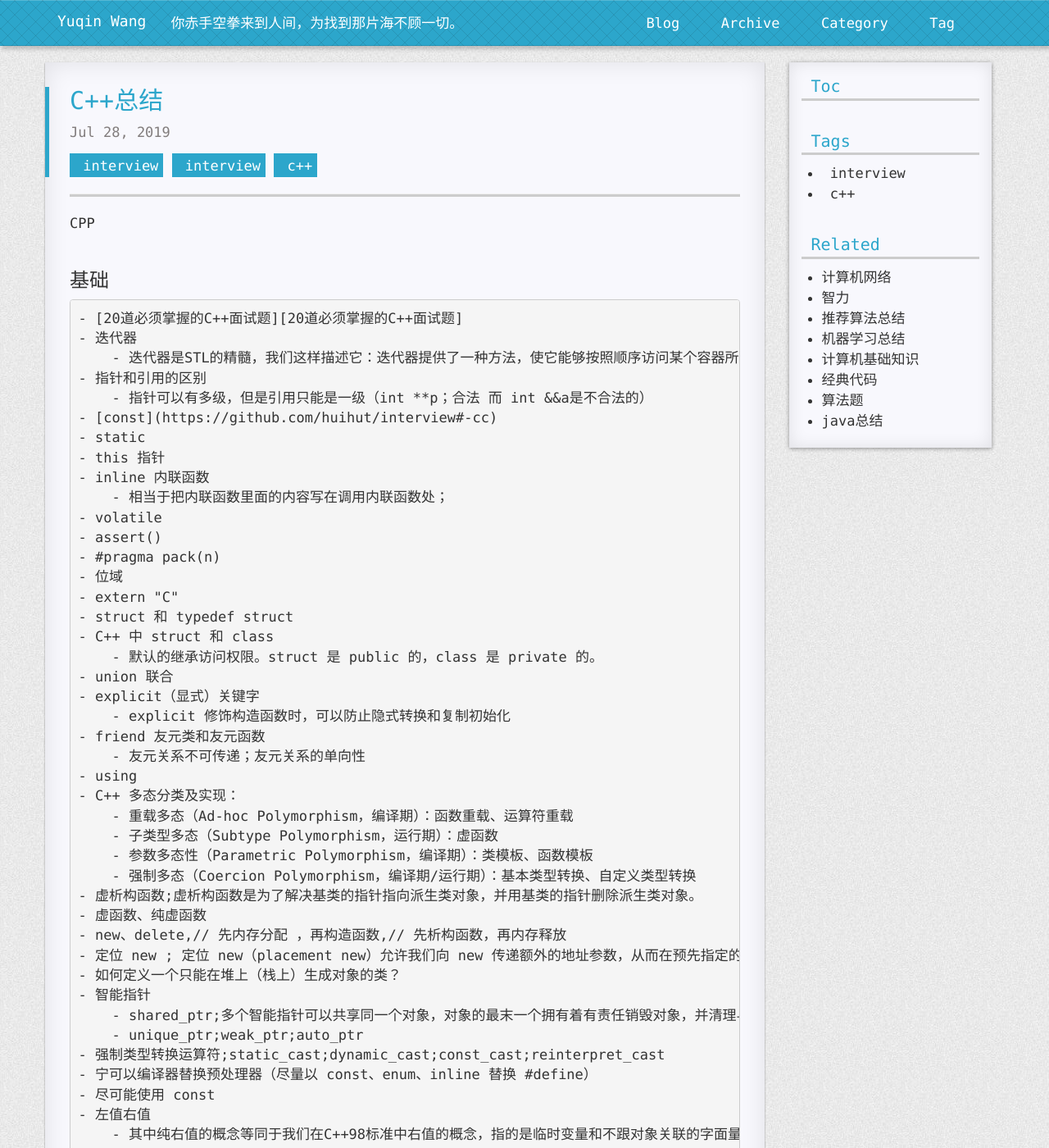
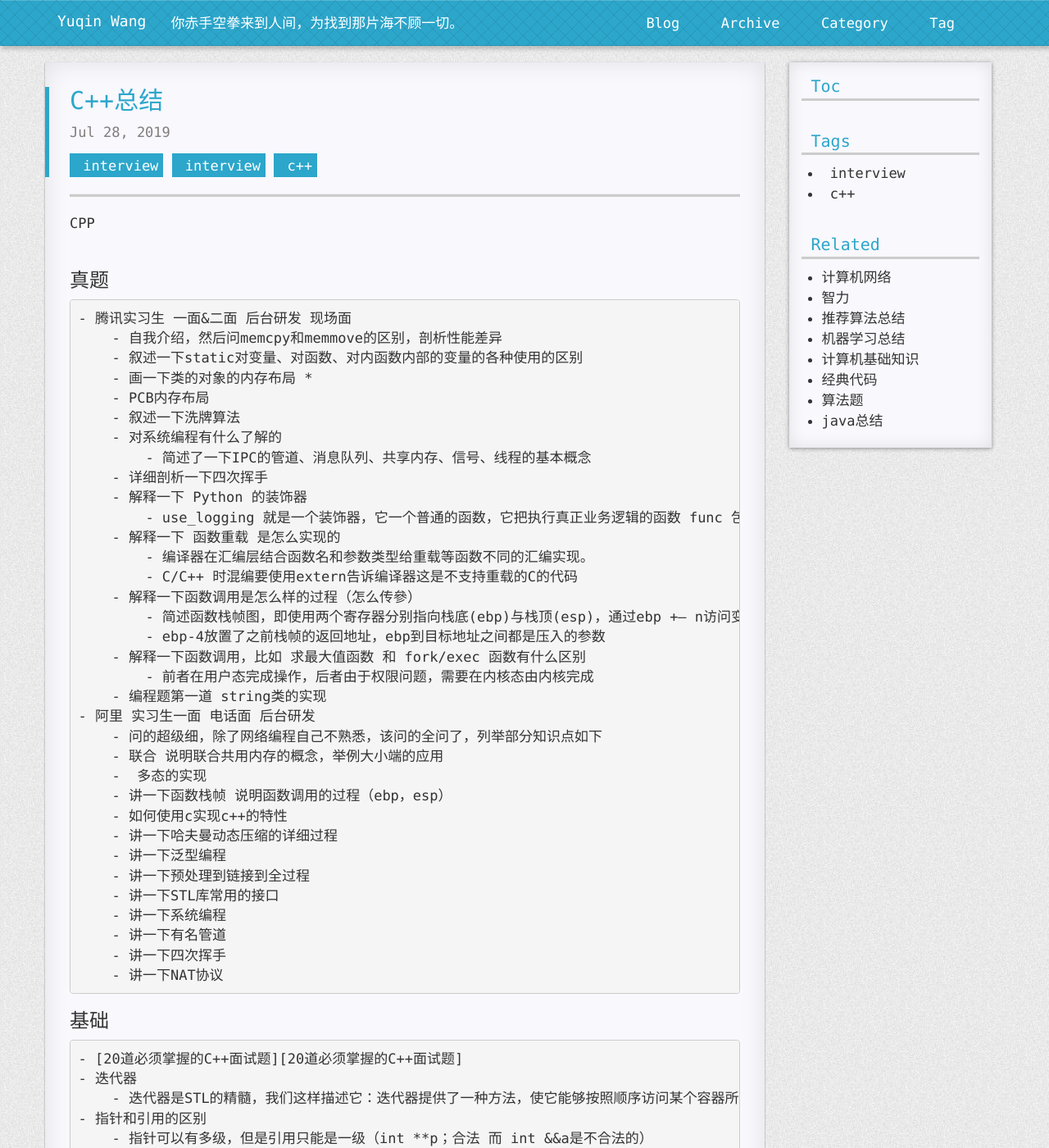
Before and after one commit to yukia-yuqin/blog, a Jekyll site: the page built from _posts/2019-07-28-C++interview.md, in a window 1280 px wide and 1400 px high. Shown: the whole window at 82% size. Built offline with Jekyll 4.4.1, drawn with Linux system fonts in a browser that asks for light colours; nearby versions of some CDN libraries; comment, search, counter and statistics services are not loaded; a style sheet for code colours, icons or effects is not loaded.

Commit message:
Update 2019-07-28-C++interview.md

```diff
--- a/_posts/2019-07-28-C++interview.md
+++ b/_posts/2019-07-28-C++interview.md
@@ -7,6 +7,43 @@ categories: interview
 
 CPP<br>
 <br>
+
+### 真题
+    - 腾讯实习生 一面&二面 后台研发 现场面
+        - 自我介绍，然后问memcpy和memmove的区别，剖析性能差异
+        - 叙述一下static对变量、对函数、对内函数内部的变量的各种使用的区别
+        - 画一下类的对象的内存布局 *
+        - PCB内存布局
+        - 叙述一下洗牌算法
+        - 对系统编程有什么了解的
+            - 简述了一下IPC的管道、消息队列、共享内存、信号、线程的基本概念
+        - 详细剖析一下四次挥手
+        - 解释一下 Python 的装饰器
+            - use_logging 就是一个装饰器，它一个普通的函数，它把执行真正业务逻辑的函数 func 包裹在其中，看起来像 foo 被 use_logging 装饰了一样，use_logging 返回的也是一个函数，这个函数的名字叫 wrapper。在这个例子中，函数进入和退出时 ，被称为一个横切面，这种编程方式被称为面向切面的编程。
+        - 解释一下 函数重载 是怎么实现的
+            - 编译器在汇编层结合函数名和参数类型给重载等函数不同的汇编实现。
+            - C/C++ 时混编要使用extern告诉编译器这是不支持重载的C的代码
+        - 解释一下函数调用是怎么样的过程（怎么传參）
+            - 简述函数栈帧图，即使用两个寄存器分别指向栈底(ebp)与栈顶(esp)，通过ebp +— n访问变量or回到上一个栈帧
+            - ebp-4放置了之前栈帧的返回地址，ebp到目标地址之间都是压入的参数
+        - 解释一下函数调用，比如 求最大值函数 和 fork/exec 函数有什么区别
+            - 前者在用户态完成操作，后者由于权限问题，需要在内核态由内核完成
+        - 编程题第一道 string类的实现
+    - 阿里 实习生一面 电话面 后台研发
+        - 问的超级细，除了网络编程自己不熟悉，该问的全问了，列举部分知识点如下
+        - 联合 说明联合共用内存的概念，举例大小端的应用
+        -  多态的实现
+        - 讲一下函数栈帧 说明函数调用的过程（ebp，esp）
+        - 如何使用c实现c++的特性
+        - 讲一下哈夫曼动态压缩的详细过程
+        - 讲一下泛型编程
+        - 讲一下预处理到链接到全过程
+        - 讲一下STL库常用的接口
+        - 讲一下系统编程
+        - 讲一下有名管道
+        - 讲一下四次挥手
+        - 讲一下NAT协议
+
 
 ### 基础
     - [20道必须掌握的C++面试题][20道必须掌握的C++面试题]
@@ -64,4 +101,5 @@ CPP<br>
 
 
 
+
 [20道必须掌握的C++面试题](https://m.w3cschool.cn/cpp/cpp-a9no2ppi.html)
```
